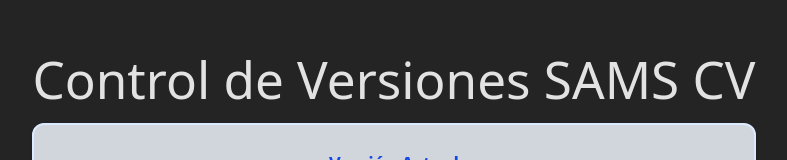
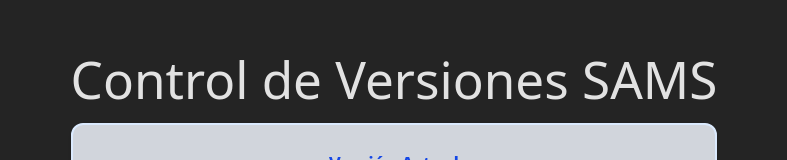
Before and after one commit to MiloDeSkorpio/app_lss_frontend, a React (Vite) app: page /sams/versions in a window 1280 px wide. Shown: the part 160-320 px from the top of the page, without its empty margins (246-1033 px from the left). Built offline with nearby package versions, Linux system fonts and the light colour scheme; no server answers.

Commit message:
fix: edit the title h1 SAMS CV to SAMS

```diff
--- a/src/pages/sams/SamsVersions.tsx
+++ b/src/pages/sams/SamsVersions.tsx
@@ -9,7 +9,7 @@ const SamsVersions = () => {
 
   return (
     <>
-      <h1>Control de Versiones SAMS CV</h1>
+      <h1>Control de Versiones SAMS</h1>
       <VersionCard
         currentVersion={data?.currentVersion}
         currentRecordsV={data?.totalRecords}
```
